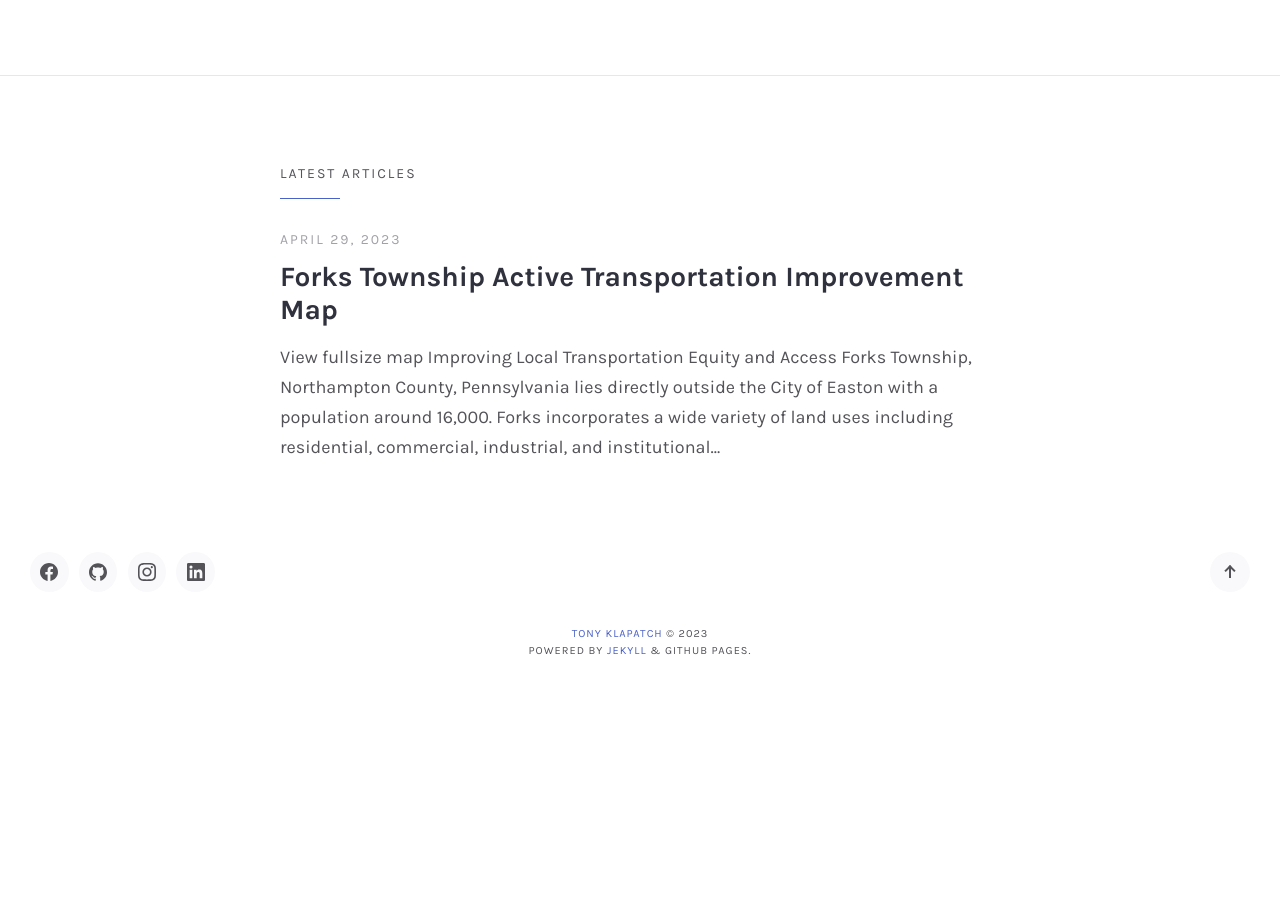
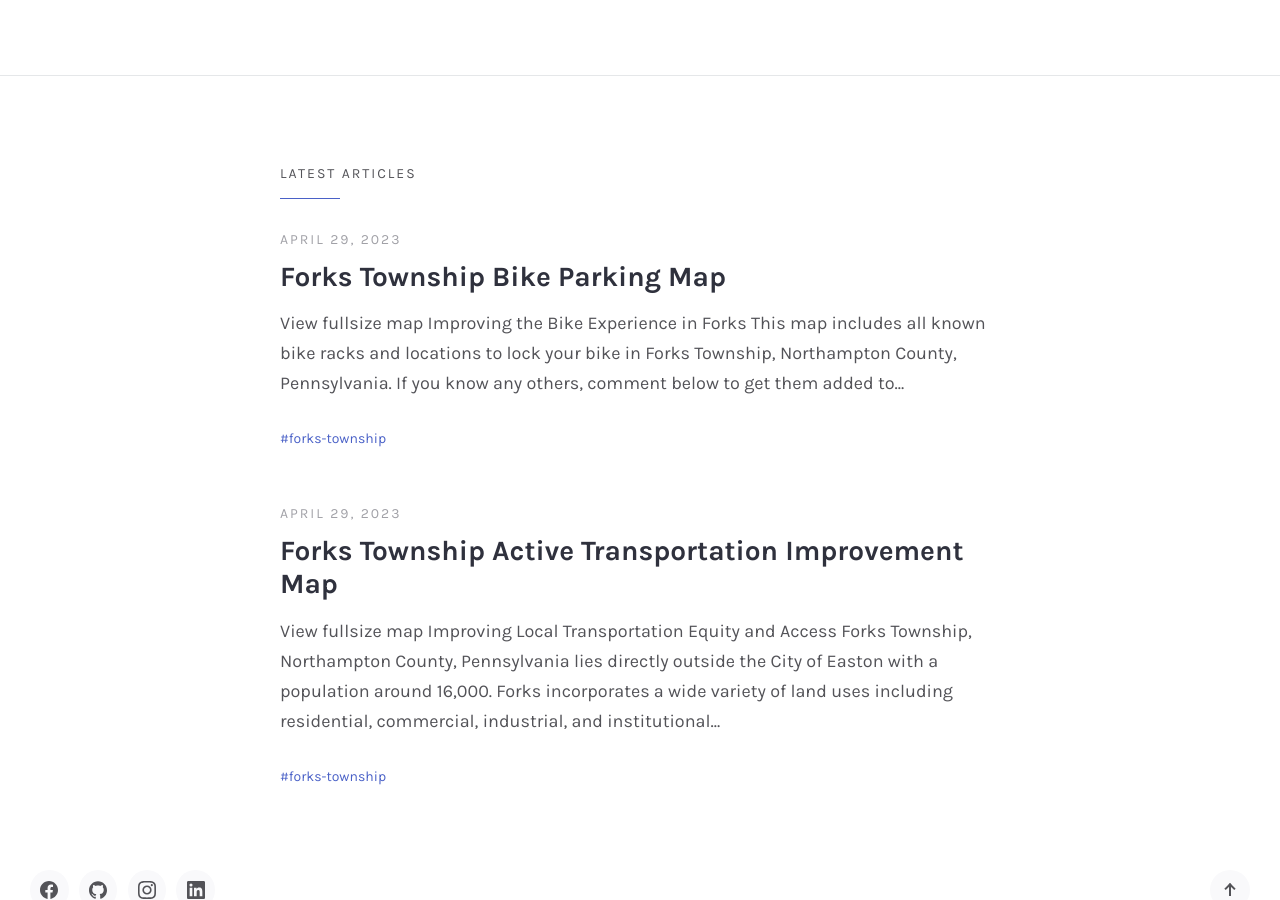
Before and after one commit to tonyklapatch/tonyklapatch.github.io, a Jekyll site: the page built from index.html, in a window 1280 px wide and 900 px high, scrolled down 629 px. Built offline with Jekyll 4.4.1, drawn with Linux system fonts in a browser that asks for light colours; the list of posts is cut into pages by our own code; before the commit the page ends 1318 px from its top, so only the background shows below that.

Commit message:
Add bike parking map

```diff
--- a/_posts/2023-04-29-forks-active-transportation.md
+++ b/_posts/2023-04-29-forks-active-transportation.md
@@ -2,6 +2,8 @@
 layout: post
 title: Forks Township Active Transportation Improvement Map
 last_modified_at: 2023-04-29 19:22:00 +0000
+categories: [forks township]
+tags: [forks-township]
 ---
 
 <div class="embed-container">
--- /dev/null
+++ b/_posts/2023-04-29-forks-bike-parking.md
@@ -0,0 +1,17 @@
+---
+layout: post
+title: Forks Township Bike Parking Map
+last_modified_at: 2023-04-29 19:50:00 +0000
+categories: [forks township]
+tags: [forks-township]
+---
+
+<div class="embed-container">
+    <iframe style="width:100%;" height="450" src="https://maphub.net/embed_h/VHaCKB3NVFL4jx9r?preview=1&panel=1&panel_closed=1&legend=1&autoplay=1" frameborder="0" title="Embed preview"></iframe>
+</div>
+
+[View fullsize map](https://maphub.net/tklapatch/forks-township-transportation-map)
+
+## Improving the Bike Experience in Forks
+
+This map includes all known bike racks and locations to lock your bike in Forks Township, Northampton County, Pennsylvania. If you know any others, comment below to get them added to the map.
```
